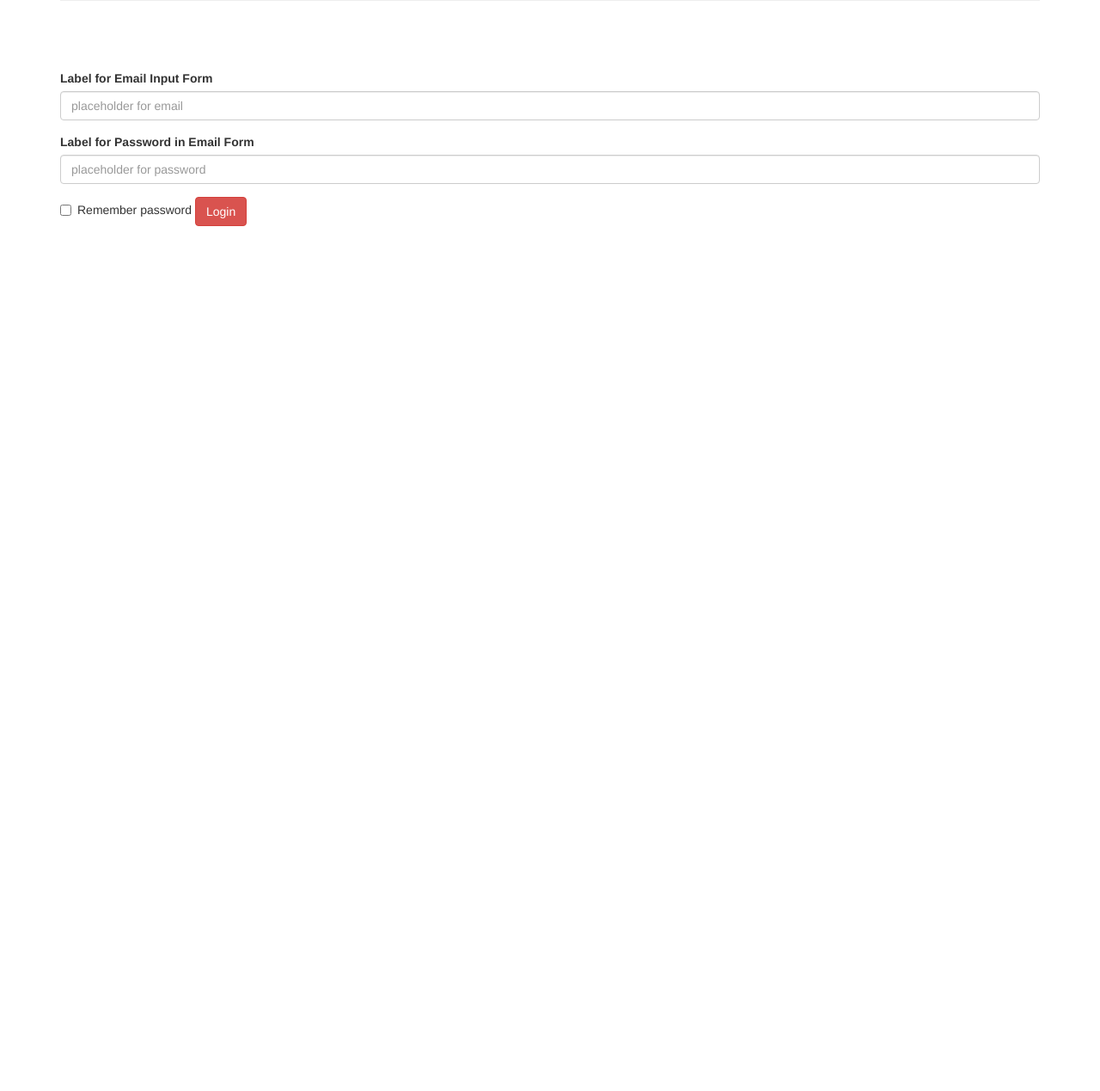
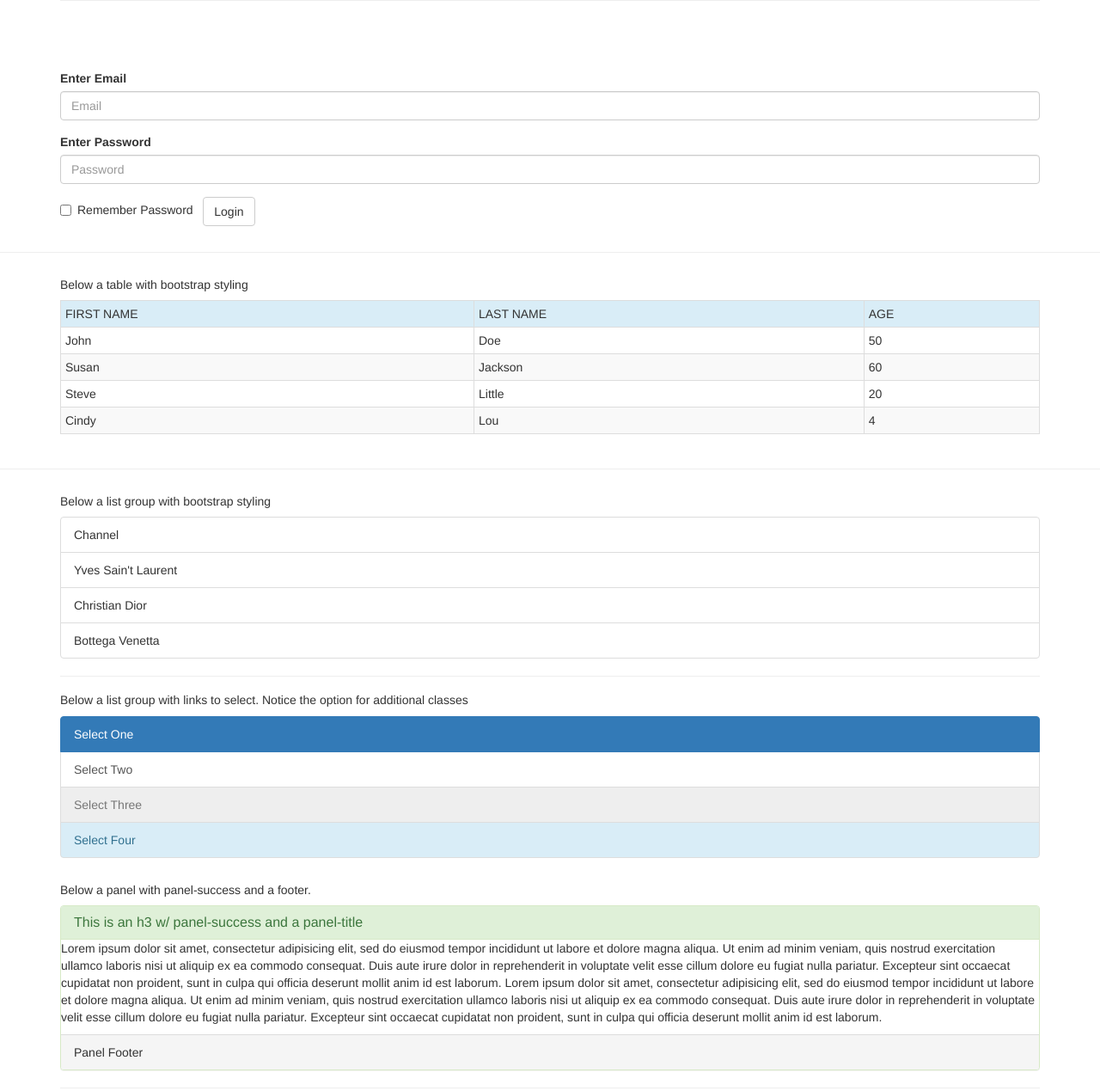
Before and after one commit to BlueDotCafe/save-code, a plain HTML site: page index.html in a window 1280 px wide. Shown: the part 5189-6458 px from the top of the page at 86% size. Before the commit the page ends 5462 px from the top, so only its background shows below. Drawn offline with Linux system fonts and the light colour scheme.

Commit message:
Add tons of bootstrap code up to 56 mins.

```diff
--- a/index.html
+++ b/index.html
@@ -311,22 +311,150 @@
 
       <form class="form-inline">
         <div class="form-group">
-          <label>Label for Email Input Form</label>
-          <input type="email" class="form-control" placeholder="placeholder for email">
+          <label>Enter Email</label>
+          <input type="email" class="form-control" placeholder="Email">
         </div>
         <div class="form-group">
-          <label>Label for Password in Email Form</label>
-          <input type="password" class="form-control" placeholder="placeholder for password">
+          <label>Enter Password</label>
+          <input type="password" class="form-control" placeholder="Password">
         </div>
         <div class="checkbox">
           <label>
-            <input type="checkbox"> Remember password
+            <input type="checkbox"> Remember Password &nbsp;
           </label>
-          <button type="submit" class="btn btn-danger">Login</button>
+          <button type="submit" class="btn btn-default">Login</button>
         </div>
       </form>
+</form>
+</div>
 
-  </form>
+<!--closing form tag for forms and closing div for container. Starting new container for tables.-->
+
+<div class="clear-fix"></div>
+<hr>
+
+
+<div class="container">
+
+<h5>Below a table with bootstrap styling</h5>
+
+<table class="table table-striped table-bordered table-hover table-condensed">
+  <tr>
+    <td class="bg-info text-uppercase">First Name</td>
+    <td class="bg-info text-uppercase">Last Name</td>
+    <td class="bg-info text-uppercase">Age</td>
+  </tr>
+  <tr>
+    <td>John</td>
+    <td>Doe</td>
+    <td>50</td>
+  </tr>
+  <tr>
+    <td>Susan</td>
+    <td>Jackson</td>
+    <td>60</td>
+  </tr>
+  <tr>
+    <td>Steve</td>
+    <td>Little</td>
+    <td>20</td>
+  </tr>
+  <tr>
+    <td>Cindy</td>
+    <td>Lou</td>
+    <td>4</td>
+  </tr>
+</table>
+</div>
+<!--closing table tag and container div above. Starting new container for list groups.-->
+<hr>
+
+<div class="container">
+
+<h5>Below a list group with bootstrap styling</h5>
+
+<ul class="list-group">
+  <li class="list-group-item">Channel</li>
+  <li class="list-group-item">Yves Sain't Laurent</li>
+  <li class="list-group-item">Christian Dior</li>
+  <li class="list-group-item">Bottega Venetta</li>
+</ul>
+
+<hr>
+
+<h5>Below a list group with links to select. Notice the option for additional classes</h5>
+
+<div class="list-group">
+  <a href="#" class="list-group-item active">Select One</a>
+  <a href="#" class="list-group-item">Select Two</a>
+  <a href="#" class="list-group-item disabled">Select Three</a>
+  <a href="#" class="list-group-item list-group-item-info">Select Four</a>
+</div>
+</div>
+
+<!--above closing container div. Starting new container for panels and wells-->
+
+
+
+<div class="container">
+<!--panels below-->
+  <h5>Below a panel with panel-success and a footer.</h5>
+
+  <div class="panel panel-success">
+    <div class="panel-heading">
+      <h3 class="panel-title">This is an h3 w/ panel-success and a panel-title</h3>
+    </div>
+      <p>Lorem ipsum dolor sit amet, consectetur adipisicing elit, sed do eiusmod tempor incididunt ut labore et dolore magna aliqua. Ut enim ad minim veniam, quis nostrud exercitation ullamco laboris nisi ut aliquip ex ea commodo consequat. Duis aute irure dolor in reprehenderit in voluptate velit esse cillum dolore eu fugiat nulla pariatur. Excepteur sint occaecat cupidatat non proident, sunt in culpa qui officia deserunt mollit anim id est laborum. Lorem ipsum dolor sit amet, consectetur adipisicing elit, sed do eiusmod tempor incididunt ut labore et dolore magna aliqua. Ut enim ad minim veniam, quis nostrud exercitation ullamco laboris nisi ut aliquip ex ea commodo consequat. Duis aute irure dolor in reprehenderit in voluptate velit esse cillum dolore eu fugiat nulla pariatur. Excepteur sint occaecat cupidatat non proident, sunt in culpa qui officia deserunt mollit anim id est laborum.</p>
+   <div class="panel-footer">Panel Footer</div>
+  </div>
+
+<hr>
+<!--wells below-->
+
+  <h5>Below: a well</h5>
+
+  <div class="well">This is plain "well"  with regular padding...</div>
+  <div class="well well-lg">This is "well well-lg" with extra padding...</div>
+  <div class="well well-sm">This is "well well-sm" with smaller padding...</div>
+
+
+<hr>
+<!--Below are alerts-->
+  <h5>Below: alerts with contextual colors</h5>
+
+  <div class="alert alert-success" role="alert">Sucess Alert</div>
+  <div class="alert alert-info" role="alert">Info Alert</div>
+  <div class="alert alert-warning" role="alert">Warning Alert</div>
+  <div class="alert alert-danger" role="alert">Danger Alert</div>
+
+<hr>
+
+  <h5>Below: an alert that you can close</h5>
+
+  <div class="alert alert-success alert-dismissable">
+    <a href="#" class="close" data-dismiss="alert" aria-label="close">&times;</a>
+    <strong>Success Alert</strong> That you can close with an x.
+  </div>
+
+<hr>
+
+  <h5>Below: an alert with a link</h5>
+
+  <div class="alert alert-info">
+    <strong>Info Alert</strong> With a link right<a href="#" class="alert-link">here</a>.
+  </div>
+
+  <hr>
+
+
+<hr>
+
+
+
+
+
+
+  </div>
 
 
 
@@ -338,7 +466,6 @@
 
 
 
-</div>
 
 
 
```
